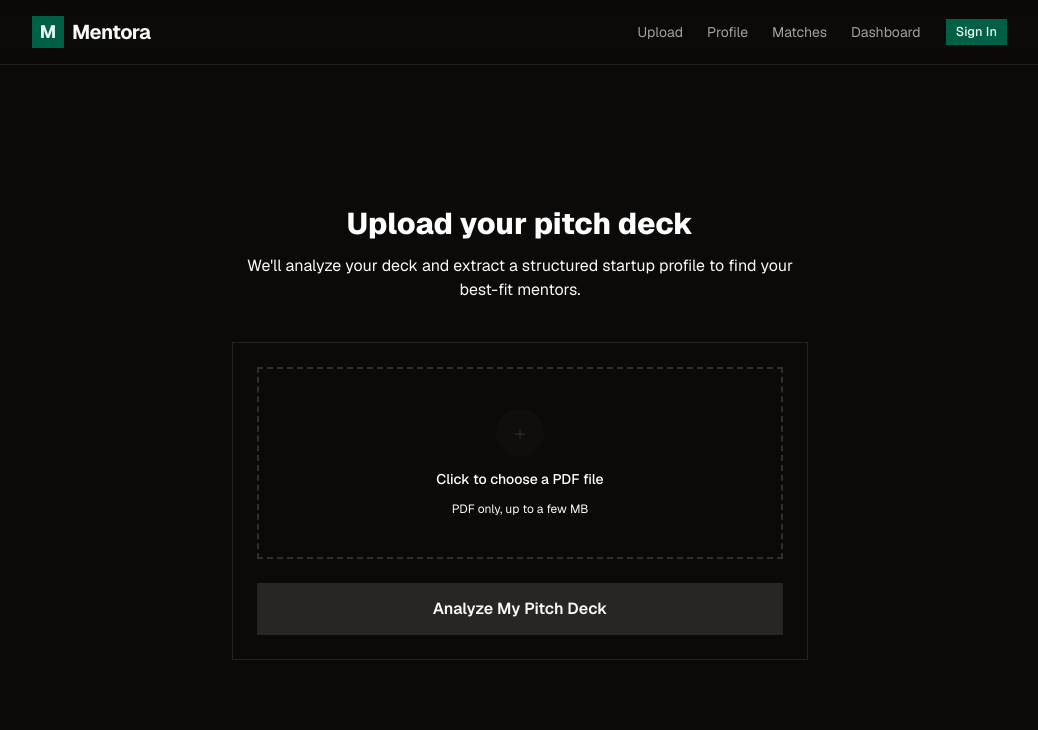
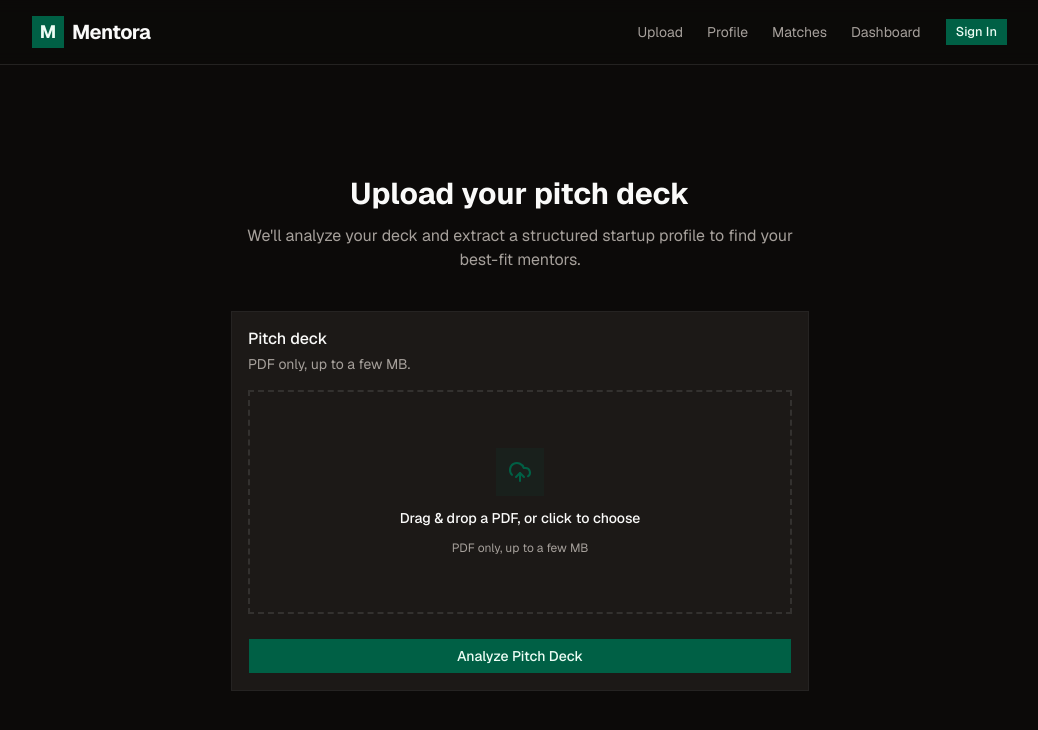
Before and after one commit to Arjun-1807/Mentora, a Next.js app in the folder mentora-frontend/: page /upload in a window 1280 px wide. Shown: the top 730 px of the page, without its empty margins (120-1158 px from the left). Built offline with nearby package versions, Linux system fonts and the light colour scheme.

Commit message:
Redesign upload page with shadcn dropzone and toasts
Signed-off-by: Sachin-0001 <168210869+Sachin-0001@users.noreply.github.com>

```diff
--- a/mentora-frontend/src/app/upload/page.js
+++ b/mentora-frontend/src/app/upload/page.js
@@ -2,58 +2,66 @@
 
 import { useRef, useState } from "react";
 import { useRouter } from "next/navigation";
+import { toast } from "sonner";
 import Navbar from "@/components/Navbar";
-import Card from "@/components/Card";
-import Spinner from "@/components/Spinner";
+import { Card, CardContent, CardHeader, CardTitle, CardDescription } from "@/components/ui/card";
+import { Button } from "@/components/ui/button";
+import { FileText, Loader2, UploadCloud } from "lucide-react";
+import { extractPitchDeck } from "@/lib/api";
 
 export default function UploadPage() {
   const router = useRouter();
   const fileInputRef = useRef(null);
   const [file, setFile] = useState(null);
   const [loading, setLoading] = useState(false);
-  const [error, setError] = useState("");
+  const [isDragging, setIsDragging] = useState(false);
 
   function handleFileChange(e) {
     const selected = e.target.files && e.target.files[0];
-    setError("");
-    if (selected) {
-      setFile(selected);
-    }
+    if (selected) setFile(selected);
   }
 
   function handleChooseFile() {
     fileInputRef.current?.click();
   }
 
+  function handleDragOver(e) {
+    e.preventDefault();
+    setIsDragging(true);
+  }
+
+  function handleDragLeave(e) {
+    e.preventDefault();
+    setIsDragging(false);
+  }
+
+  function handleDrop(e) {
+    e.preventDefault();
+    setIsDragging(false);
+    const dropped = e.dataTransfer.files && e.dataTransfer.files[0];
+    if (dropped) {
+      if (dropped.type !== "application/pdf") {
+        toast.error("Please drop a PDF file.");
+        return;
+      }
+      setFile(dropped);
+    }
+  }
+
   async function handleAnalyze() {
     if (!file) {
-      setError("Please select a PDF pitch deck first.");
+      toast.error("Please select a PDF pitch deck first.");
       return;
     }
 
     setLoading(true);
-    setError("");
-
     try {
-      const formData = new FormData();
-      formData.append("file", file);
-
-      const res = await fetch("http://localhost:8000/extract", {
-        method: "POST",
-        body: formData,
-      });
-
-      if (!res.ok) {
-        throw new Error(`Request failed with status ${res.status}`);
-      }
-
-      const data = await res.json();
-      window.localStorage.setItem("mentora_profile", JSON.stringify(data));
+      const data = await extractPitchDeck(file);
+      window.localStorage.setItem("startupProfile", JSON.stringify(data));
+      toast.success("Pitch deck analyzed successfully.");
       router.push("/profile");
     } catch (err) {
-      setError(
-        "Something went wrong analyzing your deck. Please try again."
-      );
+      toast.error(err.message || "Something went wrong analyzing your deck.");
     } finally {
       setLoading(false);
     }
@@ -65,16 +73,21 @@ export default function UploadPage() {
       <main className="flex-1 flex items-center justify-center px-6 py-16">
         <div className="max-w-xl w-full">
           <div className="text-center mb-10">
-            <h1 className="text-3xl font-extrabold text-white mb-3">
+            <h1 className="text-3xl font-bold text-foreground mb-3">
               Upload your pitch deck
             </h1>
-            <p className="text-navy-100/70">
+            <p className="text-muted-foreground">
               We&apos;ll analyze your deck and extract a structured startup
               profile to find your best-fit mentors.
             </p>
           </div>
 
           <Card>
+            <CardHeader>
+              <CardTitle>Pitch deck</CardTitle>
+              <CardDescription>PDF only, up to a few MB.</CardDescription>
+            </CardHeader>
+            <CardContent>
               <input
                 ref={fileInputRef}
                 type="file"
@@ -83,37 +96,48 @@ export default function UploadPage() {
                 className="hidden"
               />
 
-            <button
-              type="button"
+              <div
+                role="button"
+                tabIndex={0}
                 onClick={handleChooseFile}
-              className="w-full flex flex-col items-center justify-center gap-3 rounded-xl border-2 border-dashed border-white/15 bg-navy-900/60 px-6 py-10 text-center hover:border-accent/50 hover:bg-navy-900 transition-colors"
+                onKeyDown={(e) => {
+                  if (e.key === "Enter" || e.key === " ") handleChooseFile();
+                }}
+                onDragOver={handleDragOver}
+                onDragLeave={handleDragLeave}
+                onDrop={handleDrop}
+                className={`w-full flex flex-col items-center justify-center gap-3 border-2 border-dashed px-6 py-14 text-center transition-colors cursor-pointer ${
+                  isDragging
+                    ? "border-primary bg-primary/5"
+                    : "border-border hover:border-primary/50 hover:bg-muted/40"
+                }`}
               >
-              <span className="inline-flex h-12 w-12 items-center justify-center rounded-full bg-accent/15 text-accent text-xl">
-                +
+                <span className="inline-flex h-12 w-12 items-center justify-center bg-primary/10 text-primary">
+                  {file ? (
+                    <FileText className="h-6 w-6" />
+                  ) : (
+                    <UploadCloud className="h-6 w-6" />
+                  )}
                 </span>
-              <span className="text-sm font-medium text-white">
-                {file ? "Change PDF file" : "Click to choose a PDF file"}
+                <span className="text-sm font-medium text-foreground">
+                  {file ? "Change PDF file" : "Drag & drop a PDF, or click to choose"}
                 </span>
-              <span className="text-xs text-navy-100/50">
+                <span className="text-xs text-muted-foreground">
                   {file ? file.name : "PDF only, up to a few MB"}
                 </span>
-            </button>
+              </div>
 
-            {error && (
-              <div className="mt-4 rounded-lg border border-red-400/30 bg-red-400/10 px-4 py-3 text-sm text-red-300">
-                {error}
-              </div>
-            )}
-
-            <button
+              <Button
                 type="button"
                 onClick={handleAnalyze}
                 disabled={loading}
-              className="mt-6 w-full inline-flex items-center justify-center gap-2 rounded-xl bg-accent px-6 py-3.5 text-base font-semibold text-navy-900 shadow-soft hover:bg-accent-light transition-colors disabled:opacity-60 disabled:cursor-not-allowed"
+                className="mt-6 w-full"
+                size="lg"
               >
-              {loading && <Spinner />}
-              {loading ? "Analyzing..." : "Analyze My Pitch Deck"}
-            </button>
+                {loading && <Loader2 className="h-4 w-4 animate-spin" />}
+                {loading ? "Analyzing..." : "Analyze Pitch Deck"}
+              </Button>
+            </CardContent>
           </Card>
         </div>
       </main>
```
Lines whose indentation alone changed are shown as unchanged.
